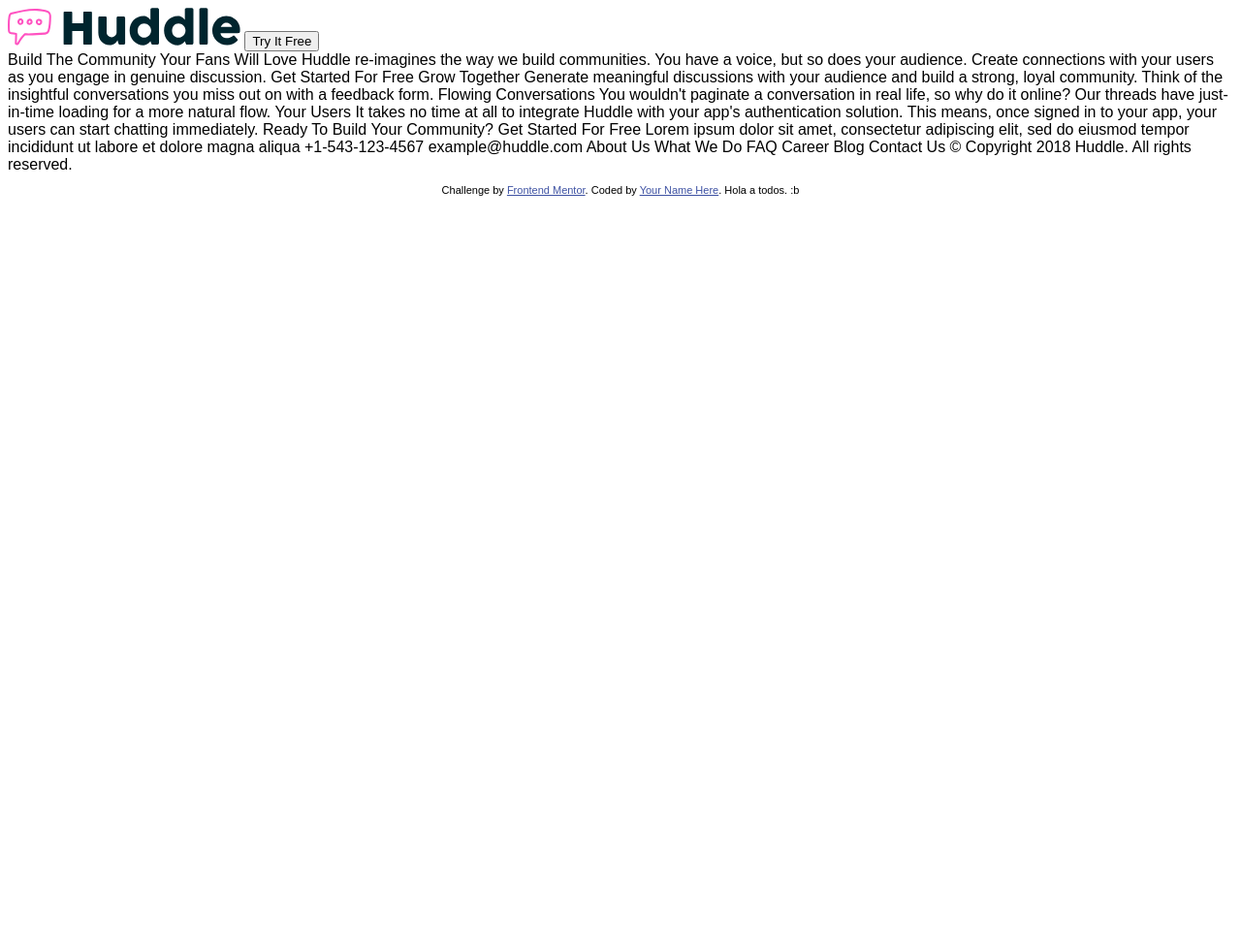
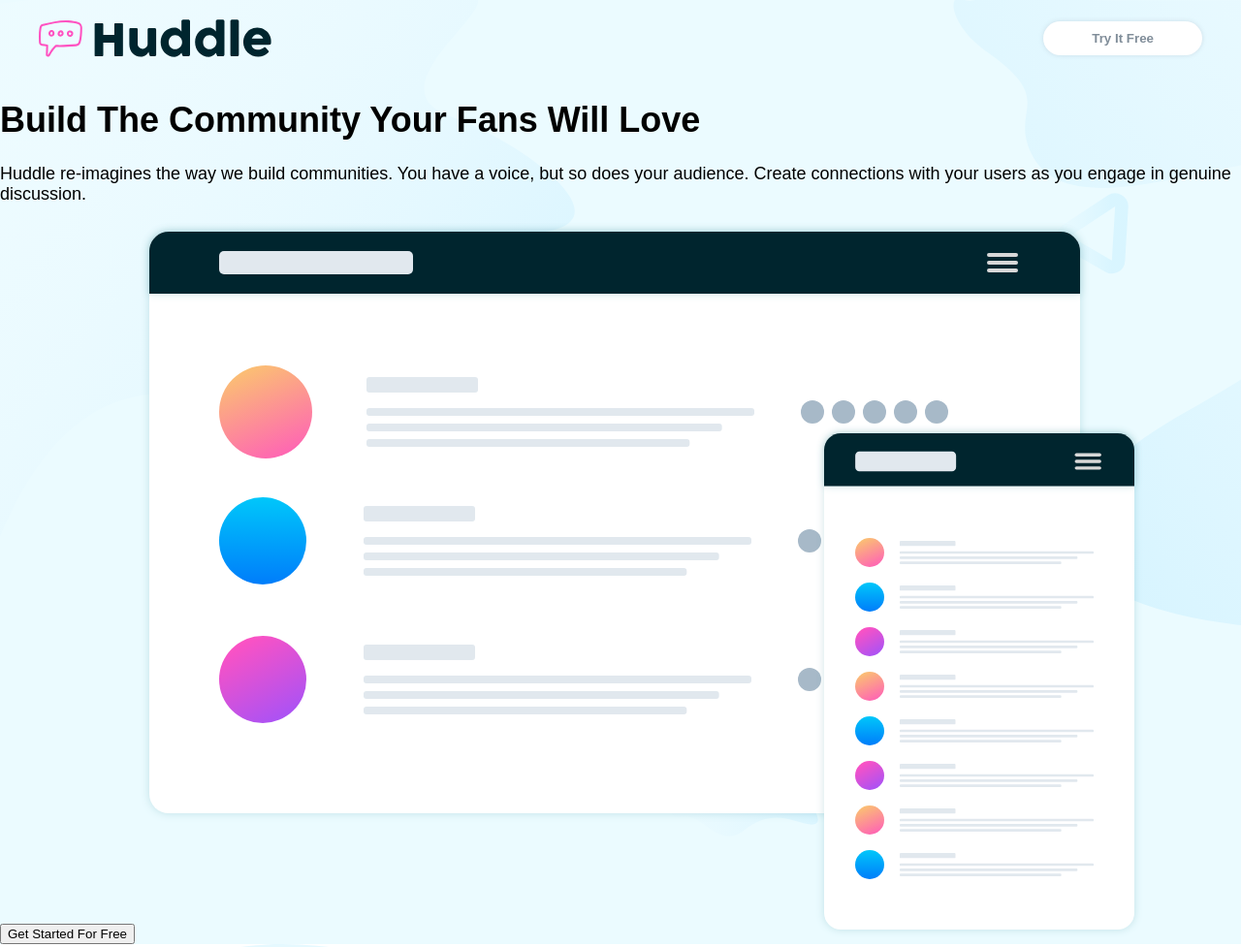
Before and after one commit to BrightCoders-Institute/s1a1-dise-o-web-responsivo-bcdic23-w1-r1-team-5, a plain HTML site: page index.html in a window 1280 px wide. Shown: the top 977 px of the page at 97% size. Before the commit the page ends 800 px from the top, so only its background shows below. Drawn offline with Linux system fonts and the light colour scheme.

Commit message:
Navbar styling and HTML structure completion.
Co-authored-by: alandin1 <alandin1@users.noreply.github.com>
Co-authored-by: Luis Andrei Rodriguez Trejo <luiandre13@users.noreply.github.com>

```diff
--- /dev/null
+++ b/css/styles.scss
@@ -0,0 +1,89 @@
+/* Colors */
+$pink_primary: hsl(322, 100%, 66%);
+$very_pale_cyan: hsl(193, 100%, 96%);
+$very_dark_cyan: hsl(192, 100%, 9%);
+$grayish_blue: hsl(208, 11%, 55%);
+$transparent_grayish_blue: hsla(209, 11%, 55%, 0.24);
+
+/* Fonts */
+$font_size: 18px;
+$sans_font: sans-serif;
+$sans_weight: 600;
+$poppins_font: "Poppins";
+$poppins_light_weight: 400;
+$poppins_heavy_weight: 700;
+
+/* Margins */
+$margin_1: 0px;
+$margin_2: 10px;
+$margin_3: 20px;
+$margin_4: 30px;
+$margin_5: 40px;
+
+/* Paddings */
+$padding_1: 0px;
+$padding_2: 10px;
+$padding_3: 20px;
+$padding_4: 30px;
+$padding_5: 40px;
+$padding_6: 50px;
+
+/* Borders */
+$border_0: 0px;
+$border_1: 5px;
+$border_2: 10px;
+$border_3: 15px;
+$border_4: 20px;
+
+$border_rounded_1: 0px;
+$border_rounded_2: 10px;
+$border_rounded_3: 20px;
+$border_rounded_4: 30px;
+$border_rounded_5: 40px;
+
+html {
+    font-family: $sans_font, $poppins_font;
+    font-size: $font_size;
+}
+
+body {
+    margin: $margin_1;
+}
+
+.navbar {
+    display: flex;
+    align-items: center;
+    padding: $padding_3;
+}
+
+.huddle-icon {
+    padding-left: $padding_3;
+    object-fit: contain;
+}
+
+a:has(> .try-it-button) {
+    justify-self: flex-end;
+    margin-left: auto;
+}
+
+.try-it-button {
+    border-radius: $border_rounded_5;
+    padding: $padding_2 $padding_6;
+    margin-right: $padding_3;
+
+    font-family: $sans_font;
+    font-weight: $sans_weight;
+    color: $grayish_blue;
+    background-color: white;
+
+    border: $border_0;
+    border-color: $very_pale_cyan;
+    box-shadow: 0px 0px 5px $transparent_grayish_blue;
+}
+
+.main-section {
+    background-image: url("../img/bg-hero-desktop.svg");
+    background-repeat: no-repeat;
+    background-size: cover;
+    background-color: $very_pale_cyan;
+}
--- a/index.html
+++ b/index.html
@@ -5,55 +5,74 @@
   <meta name="viewport" content="width=device-width, initial-scale=1.0"> <!-- displays site properly based on user's device -->
 
   <link rel="icon" type="image/png" sizes="32x32" href="./images/favicon-32x32.png">
-  <link rel="stylesheet" href="sass/styles.css">
+  <link rel="stylesheet" href="css/styles.css">
 
   <title>Frontend Mentor | Huddle landing page with alternating feature blocks</title>
-
-  <!-- Feel free to remove these styles or customise in your own stylesheet 👍 -->
-  <style>
-    .attribution { font-size: 11px; text-align: center; }
-    .attribution a { color: hsl(228, 45%, 44%); }
-  </style>
 </head>
 <body>
-  <header>
-    <img src="img/logo.svg" alt="logo">
-    <a href="#"><button> Try It Free</button></a>
-  </header>
+  <header class="main-section">
+    <nav class="navbar">
+      <img class="huddle-icon" src="img/logo.svg" alt="logo">
+      <a href="#"> <button class="try-it-button"> Try It Free </button> </a>
+    </nav>
+
+    <div class="sectionI">
+      <h1>Build The Community Your Fans Will Love</h1>
+      <p>Huddle re-imagines the way we build communities. You have a voice, but so does your audience.
+        Create connections with your users as you engage in genuine discussion.</p>
+      <a href="#"><button>Get Started For Free</button></a>
+      <img src="img/illustration-mockups.svg" alt="illustration">
+    </div>
+ </header>
+
+ <div class="container">
+  <div class="sectionII">
+    <div class="box">
+      <img src="img/illustration-grow-together.svg" alt="illustration">
+      <div class="text">
+        <h2>Grow Together</h2>
+        <p>Generate meaningful discussions with your audience and build a strong, loyal community.
+          Think of the insightful conversations you miss out on with a feedback form.
+        </p>
+    </div>
+  </div>
+  <div class="sectionIII">
+    <div class="box">
+      <img src="img/illustration-flowing-conversation.svg" alt="illustration">
+      <div class="text">
+        <h2>Flowing Conversations</h2>
+        <p>You wouldn't paginate a conversation in real life, so why do it online? Our threads
+          have just-in-time loading for a more natural flow.
+        </p>
+      </div>
+    </div>
+  </div>
+  <div class="sectionIV">
+    <div class="box">
+      <img src="img/illustration-your-users.svg" alt="illustration">
+      <div class="text">
+        <h2>Your Users</h2>
+        <p> It takes no time at all to integrate Huddle with your app's authentication solution.
+          This means, once signed in to your app, your users can start chatting immediately.
+        </p>
+      </div>
+    </div>
+  </div>
+  <div class="sectionV">
+    <h1>Ready To Build Your Community?</h1>
+    <a href="#"><button>Get Started For Free</button></a>
+  </div>
+</div>
 
 
 
-  Build The Community Your Fans Will Love
 
-  Huddle re-imagines the way we build communities. You have a voice, but so does your audience.
-  Create connections with your users as you engage in genuine discussion.
 
-  Get Started For Free
 
-  Grow Together
 
-  Generate meaningful discussions with your audience and build a strong, loyal community.
-  Think of the insightful conversations you miss out on with a feedback form.
 
-  Flowing Conversations
 
-  You wouldn't paginate a conversation in real life, so why do it online? Our threads
-  have just-in-time loading for a more natural flow.
 
-  Your Users
-
-  It takes no time at all to integrate Huddle with your app's authentication solution.
-  This means, once signed in to your app, your users can start chatting immediately.
-
-  Ready To Build Your Community?
-
-  Get Started For Free
-
-  Lorem ipsum dolor sit amet, consectetur adipiscing elit, sed do eiusmod tempor
-  incididunt ut labore et dolore magna aliqua
-
-  +1-543-123-4567
-  example@huddle.com
 
   About Us
   What We Do
@@ -66,6 +85,27 @@
   &copy; Copyright 2018 Huddle. All rights reserved.
 
   <footer>
+    <div class="footer-page">
+      <div class="col1">
+        <div>
+          <img src="img/logo.svg" alt="logo">
+        </div>
+        <div>
+          <img src="img/icon-location.svg" alt="location">
+          <p> Lorem ipsum dolor sit amet, consectetur adipiscing elit, sed do eiusmod tempor
+            incididunt ut labore et dolore magna aliqua
+          </p>
+        </div>
+        <div class="phone">
+          <img src="img/icon-phone.svg" alt="phone">
+          <span>+1-543-123-4567</span>
+        </div>
+        <div class="mail">
+          <img src="img/icon-email.svg" alt="mail">
+          <span>example@huddle.com</span>
+        </div>
+      </div>
+    </div>
     <p class="attribution">
       Challenge by <a href="https://www.frontendmentor.io?ref=challenge" target="_blank">Frontend Mentor</a>.
       Coded by <a href="#">Your Name Here</a>.
--- a/sass/styles.scss
+++ /dev/null
@@ -1,6 +0,0 @@
-$sans-font: sans-serif;
-$
-
-html {
-    font-family: 'Poppins', sans-serif;
-}
```
Also changed, not shown: css/styles.css (added), sass/styles.css (deleted), 1 other file.
